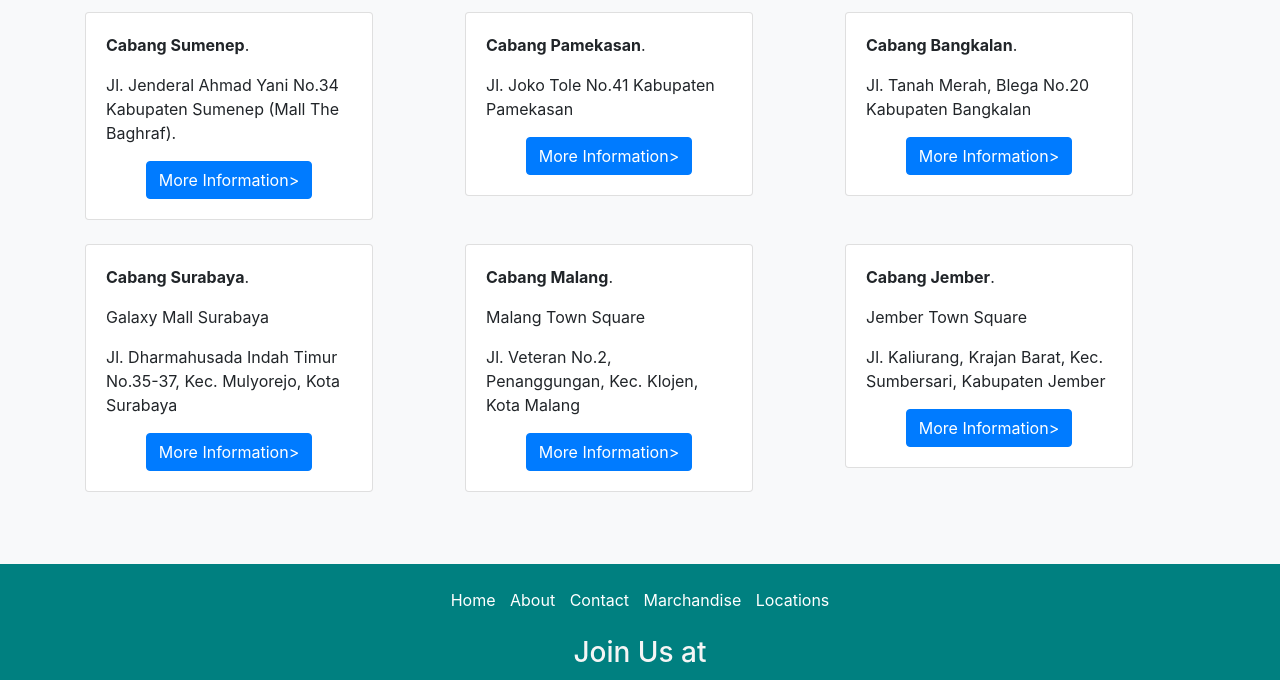
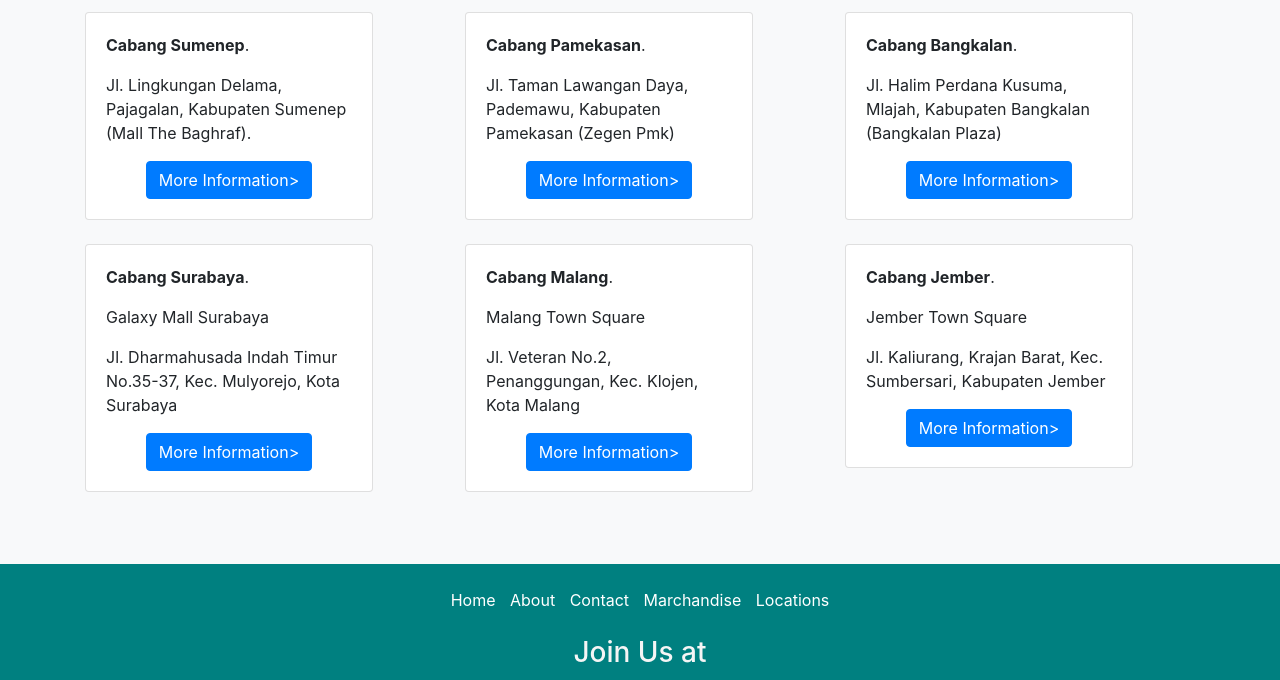
Before and after one commit to Sela-Azila/ProjectAkhir, a plain HTML site: page location.html in a window 1280 px wide. Shown: the part 170-850 px from the top of the page. Drawn offline with nearby package versions, Linux system fonts and the light colour scheme.

Commit message:
Update location.html

```diff
--- a/location.html
+++ b/location.html
@@ -47,8 +47,8 @@
                     <div class="card" style="width: 18rem;">
                         <div class="card-body">
                         <p class="card-text"><strong>Cabang Sumenep</strong>.</p>
-                        <p>Jl. Jenderal Ahmad Yani No.34 Kabupaten Sumenep (Mall The Baghraf).</p>
-                        <center><a href="#" class="btn btn-primary">More Information></a></center>
+                        <p>Jl. Lingkungan Delama, Pajagalan, Kabupaten Sumenep (Mall The Baghraf).</p>
+                        <center><a href="https://goo.gl/maps/uhw9HtAKeGfiWjmv8" class="btn btn-primary">More Information></a></center>
                         </div>
                     </div>
                 </div>
@@ -56,8 +56,8 @@
                     <div class="card" style="width: 18rem;">
                         <div class="card-body">
                             <p class="card-text"><strong>Cabang Pamekasan</strong>.</p>
-                            <p>Jl. Joko Tole No.41 Kabupaten Pamekasan</p>
-                            <center><a href="#" class="btn btn-primary">More Information></a></center>
+                            <p>Jl. Taman Lawangan Daya, Pademawu, Kabupaten Pamekasan (Zegen Pmk)</p>
+                            <center><a href="https://goo.gl/maps/BcaddsDFchHmNMiv8" class="btn btn-primary">More Information></a></center>
                          </div>
                     </div>
                 </div>
@@ -65,8 +65,8 @@
                     <div class="card" style="width: 18rem;">
                         <div class="card-body">
                             <p class="card-text"><strong>Cabang Bangkalan</strong>.</p>
-                            <p>Jl. Tanah Merah, Blega No.20 Kabupaten Bangkalan</p>
-                            <center><a href="#" class="btn btn-primary">More Information></a></center>
+                            <p>Jl. Halim Perdana Kusuma, Mlajah, Kabupaten Bangkalan (Bangkalan Plaza)</p>
+                            <center><a href="https://goo.gl/maps/ySmT8aTYZ2qs5XbM7" class="btn btn-primary">More Information></a></center>
                          </div>
                     </div>
                 </div>
@@ -79,7 +79,7 @@
                         <p class="card-text"><strong>Cabang Surabaya</strong>.</p>
                         <p>Galaxy Mall Surabaya</p>
                         <p>Jl. Dharmahusada Indah Timur No.35-37, Kec. Mulyorejo, Kota Surabaya</p>
-                        <center><a href="About.html" class="btn btn-primary">More Information></a></center>
+                        <center><a href="https://goo.gl/maps/FxbBFrgMrRhe3iSF8" class="btn btn-primary">More Information></a></center>
                         </div>
                     </div>
                 </div>
@@ -99,7 +99,7 @@
                             <p class="card-text"><strong>Cabang Jember</strong>.</p>
                             <p>Jember Town Square</p>
                             <p>Jl. Kaliurang, Krajan Barat, Kec. Sumbersari, Kabupaten Jember</p>
-                            <center><a href="#" class="btn btn-primary">More Information></a></center>
+                            <center><a href="https://goo.gl/maps/2mSfweutbWvEF8Tt6" class="btn btn-primary">More Information></a></center>
                          </div>
                     </div>
                 </div>
```
